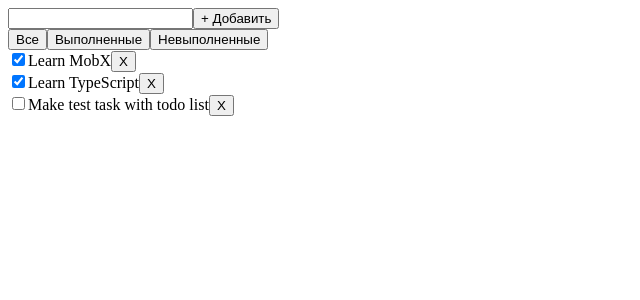
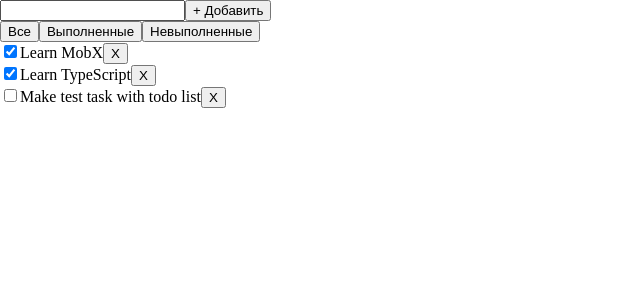
Before and after one commit to MakzaR/todo-react-mobx, a React (Create React App) app: page / in a window 1280 px wide. Shown: the top 300 px of the page, without its empty margins (0-640 px from the left). Built offline with nearby package versions, Linux system fonts and the light colour scheme.

Commit message:
added node-sass and global styles

```diff
--- /dev/null
+++ b/src/index.scss
@@ -0,0 +1,5 @@
+body {
+  margin: 0;
+  padding: 0;
+  box-sizing: border-box;
+}
--- a/src/index.tsx
+++ b/src/index.tsx
@@ -1,6 +1,8 @@
 import React from 'react';
 import ReactDOM from 'react-dom/client';
 import App from './App';
+
+import './index.scss'
 
 const root = ReactDOM.createRoot(
   document.getElementById('root') as HTMLElement
```
